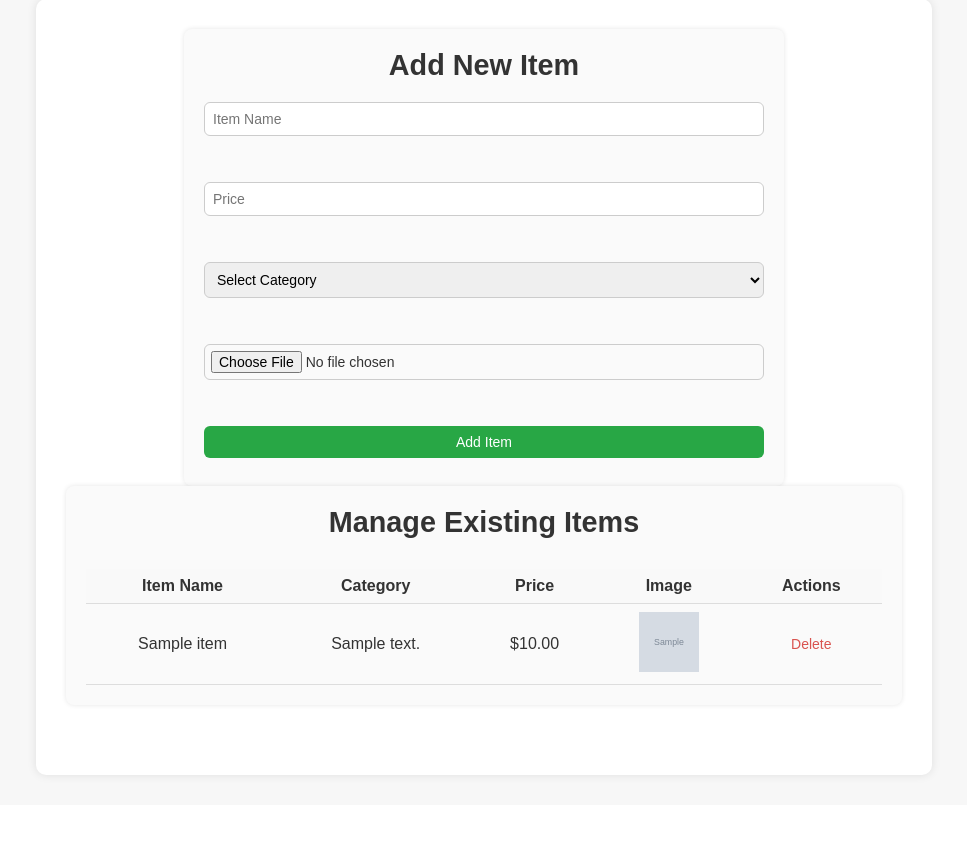
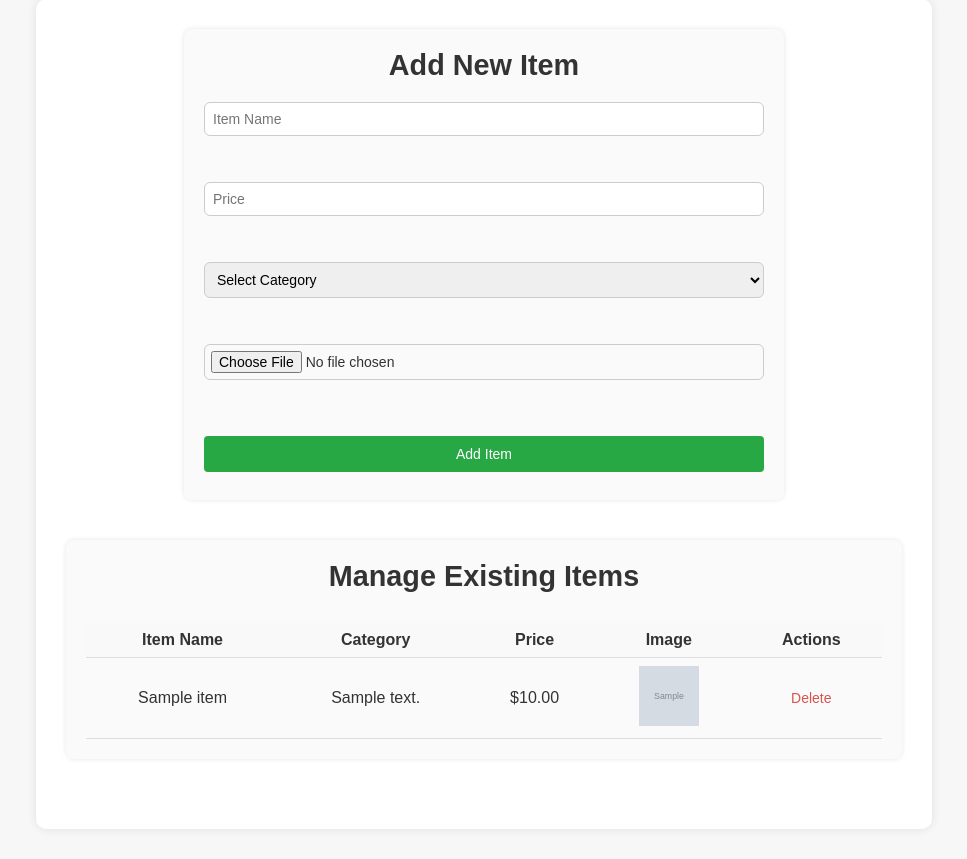
Before and after one commit to Gokulkrishnajayan/EasyEats, a PHP site: page /admin/item-management.php in a window 1280 px wide. Shown: the part 91-950 px from the top of the page, without its empty margins (156-1123 px from the left). Before the commit the page ends 870 px from the top, so only its background shows below. Run offline with PHP 8.4, Linux system fonts and the light colour scheme; the visitor is signed in with stand-in values (Sample User, id 1); tables that the repository leaves empty or names only in its code hold one stand-in row (values such as "Sample post"); grey boxes marked "Sample" are stand-in pictures.

Commit message:
admin iteam page

```diff
--- a/admin/css/item-management.css
+++ b/admin/css/item-management.css
@@ -72,12 +72,18 @@ form button {
     color: white;
     border: none;
     cursor: pointer;
-    font-size: 14px;
+    font-size: 14px;  /* Smaller font size for a compact look */
+    padding: 10px 12px;  /* Compact padding (6px vertical, 12px horizontal) */
+    border-radius: 4px;  /* Slightly rounded corners */
+    text-align: center;  /* Center text inside the button */
+    width: auto;  /* Ensure button only takes necessary width */
+    margin-top: 10px;  /* Add slight spacing from other form elements */
 }
 
 form button:hover {
     background-color: #218838;
 }
+
 
 /* Manage Existing Items Table */
 table {
@@ -122,6 +128,11 @@ table td img {
     padding: 20px;
 }
 
+/* Add some spacing between sections */
+.form-section + .items-section {
+    margin-top: 40px;  /* Add extra space between form and the table */
+}
+
 /* Responsive Design */
 @media (max-width: 768px) {
     .container {
```
